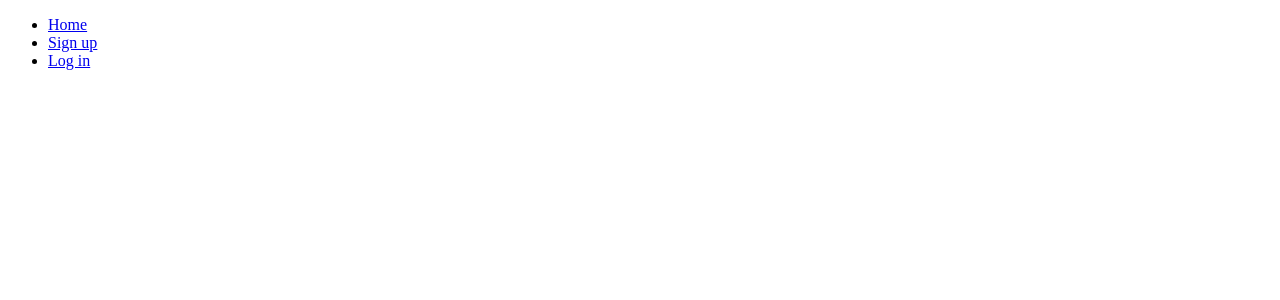
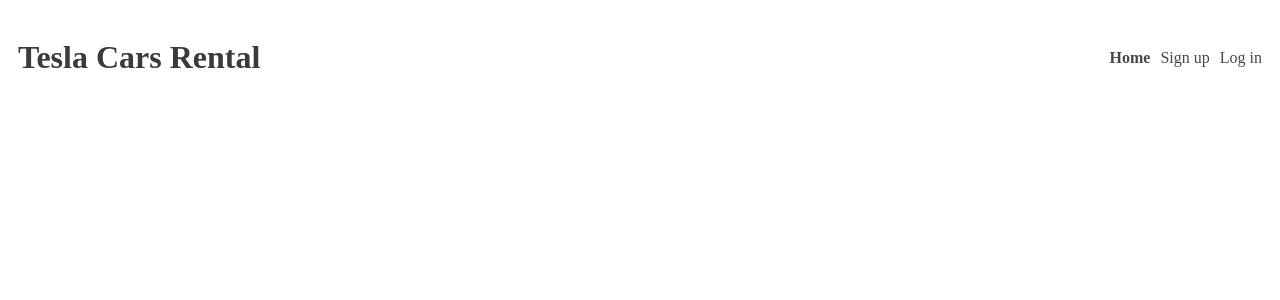
Before and after one commit to AhmadiGu/Book-an-Appointment_front, a React (Create React App) app: page / in a window 1280 px wide. Before the commit this address had no page. Shown: the top 300 px of the page. Built offline with nearby package versions, Linux system fonts and the light colour scheme.

Commit message:
Add styling for nav bar.

```diff
--- a/src/App.js
+++ b/src/App.js
@@ -4,7 +4,7 @@ import {
   Routes,
 } from 'react-router-dom';
 import Signup from './components/Signup/Signup';
-import Header from './components/Header';
+import Header from './components/Nav/Header';
 import Login from './components/Login/Login';
 
 function App() {
--- a/src/components/Header.jsx
+++ /dev/null
@@ -1,18 +0,0 @@
-import React from 'react';
-import { NavLink } from 'react-router-dom';
-
-const Header = () => (
-  <div>
-    <div>
-      <div>
-        <ul>
-          <li><NavLink to="/">Home</NavLink></li>
-          <li><NavLink to="/signup">Sign up</NavLink></li>
-          <li><NavLink to="/login">Log in</NavLink></li>
-        </ul>
-      </div>
-    </div>
-  </div>
-);
-
-export default Header;
--- /dev/null
+++ b/src/components/Nav/Header.css
@@ -0,0 +1,31 @@
+.header {
+  display: flex;
+  justify-content: space-between;
+  align-items: center;
+  padding: 10px;
+}
+
+.logo {
+  color: rgb(59, 59, 59);
+  text-decoration: none;
+}
+
+nav ul {
+  display: flex;
+  list-style: none;
+  margin: 0;
+  padding: 0;
+}
+
+nav li {
+  margin-left: 10px;
+}
+
+nav a {
+  color: rgb(71, 71, 71);
+  text-decoration: none;
+}
+
+nav a.active {
+  font-weight: bold;
+}
--- /dev/null
+++ b/src/components/Nav/Header.jsx
@@ -0,0 +1,26 @@
+import React from 'react';
+import { NavLink } from 'react-router-dom';
+import './Header.css';
+
+const Header = () => (
+  <div className="header">
+    <h1>
+      <NavLink to="/" className="logo">Tesla Cars Rental</NavLink>
+    </h1>
+    <nav>
+      <ul>
+        <li>
+          <NavLink to="/" activeClassName="active">Home</NavLink>
+        </li>
+        <li>
+          <NavLink to="/signup" activeClassName="active">Sign up</NavLink>
+        </li>
+        <li>
+          <NavLink to="/login" activeClassName="active">Log in</NavLink>
+        </li>
+      </ul>
+    </nav>
+  </div>
+);
+
+export default Header;
```
